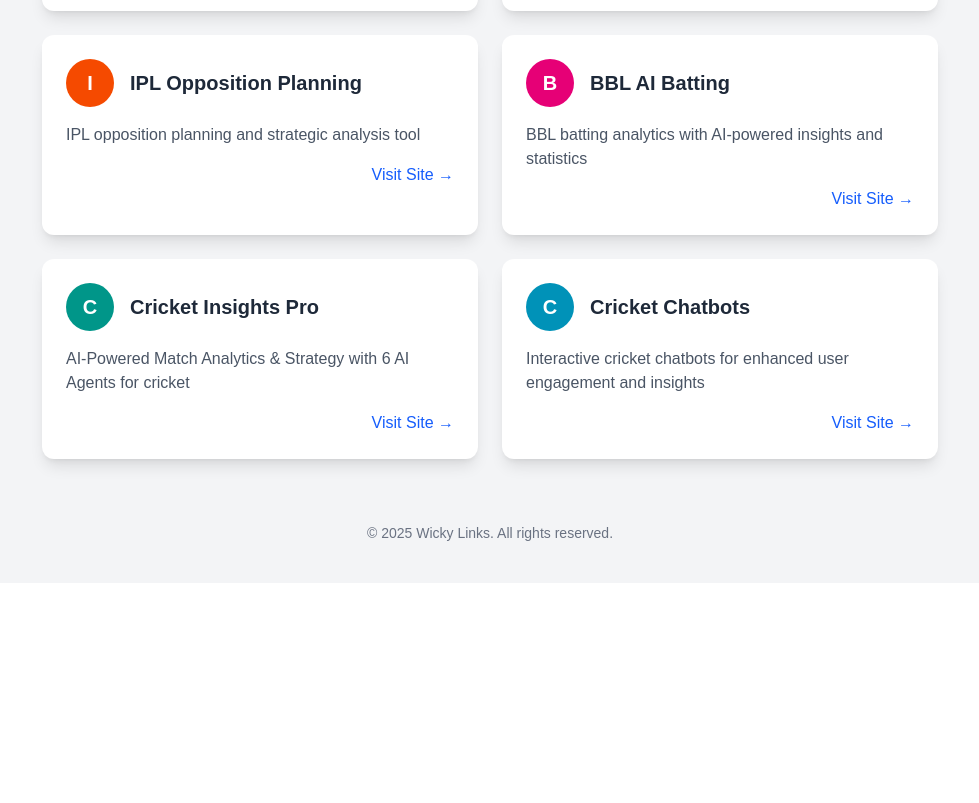
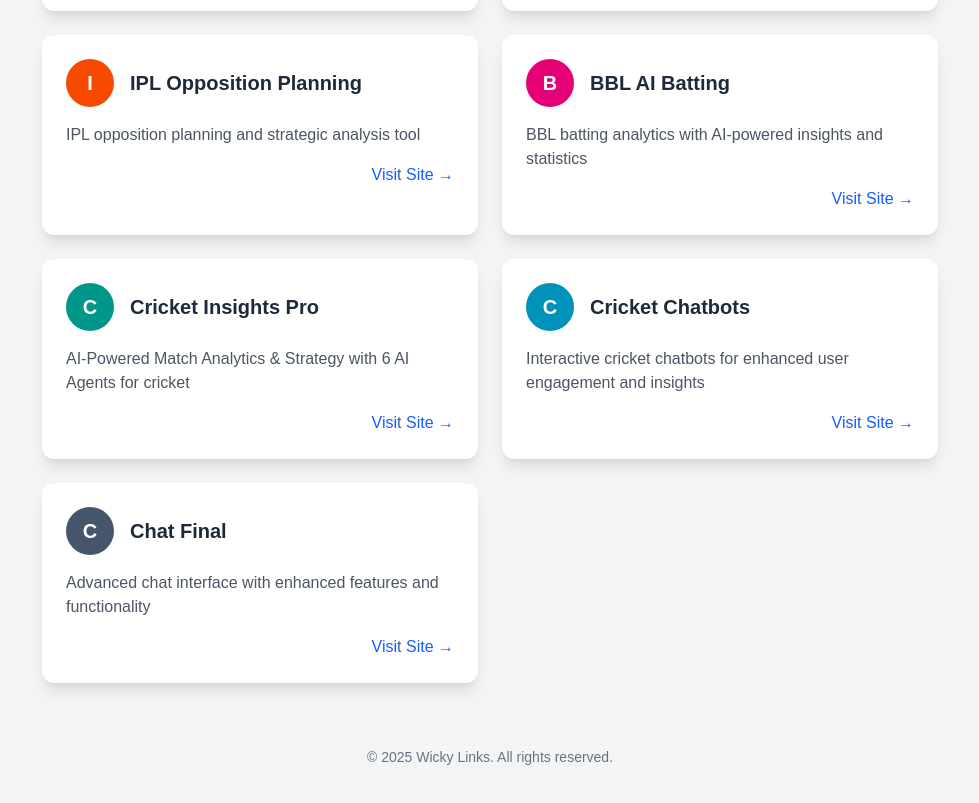
Before and after one commit to wickyaf123/wicky_links, a Next.js app: page / in a window 1280 px wide. Shown: the part 817-1620 px from the top of the page, without its empty margins (150-1129 px from the left). Before the commit the page ends 1400 px from the top, so only its background shows below. Built offline with nearby package versions, Linux system fonts and the light colour scheme.

Commit message:
Add Chat Final Frontend link

```diff
--- a/src/app/page.tsx
+++ b/src/app/page.tsx
@@ -60,6 +60,12 @@
       description: "Interactive cricket chatbots for enhanced user engagement and insights",
       color: "bg-cyan-600",
     },
+    {
+      name: "Chat Final",
+      url: "https://chatfinalfrontend.vercel.app/",
+      description: "Advanced chat interface with enhanced features and functionality",
+      color: "bg-slate-600",
+    },
   ];
 
   return (
```
